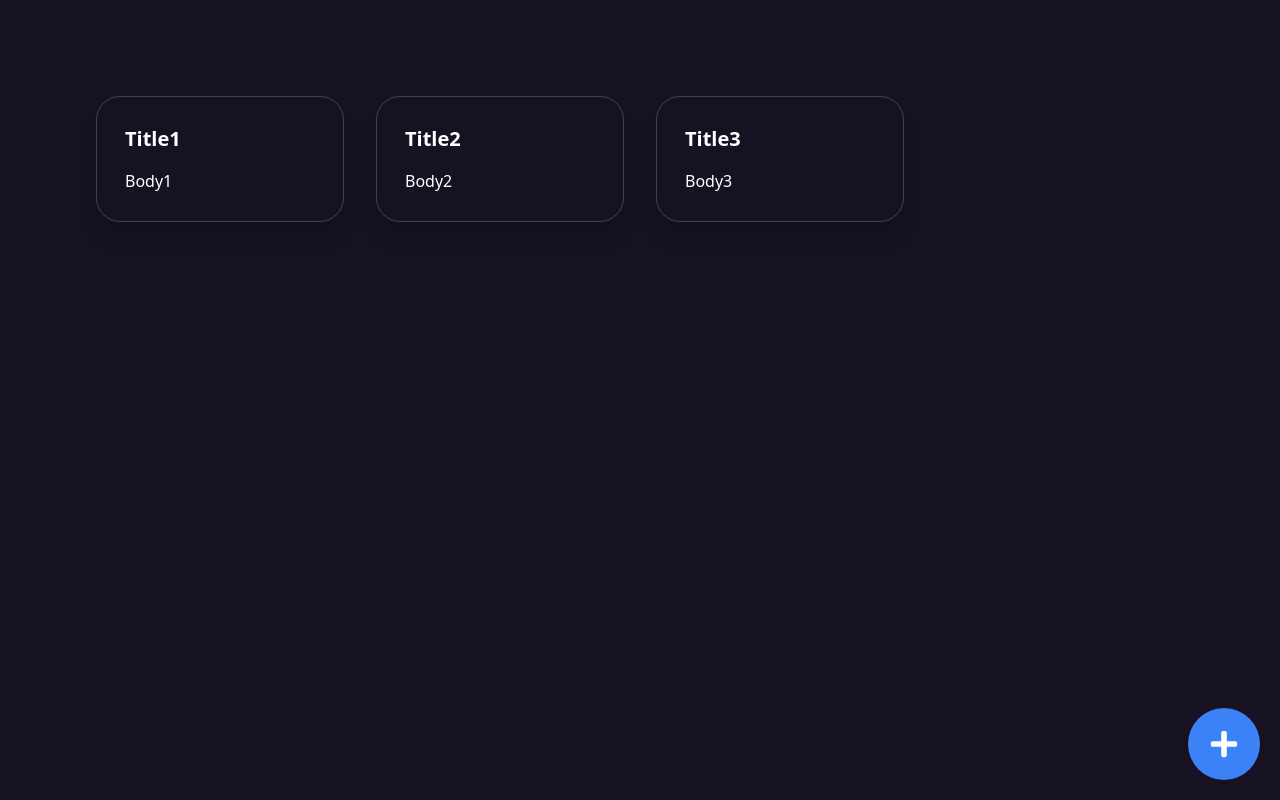
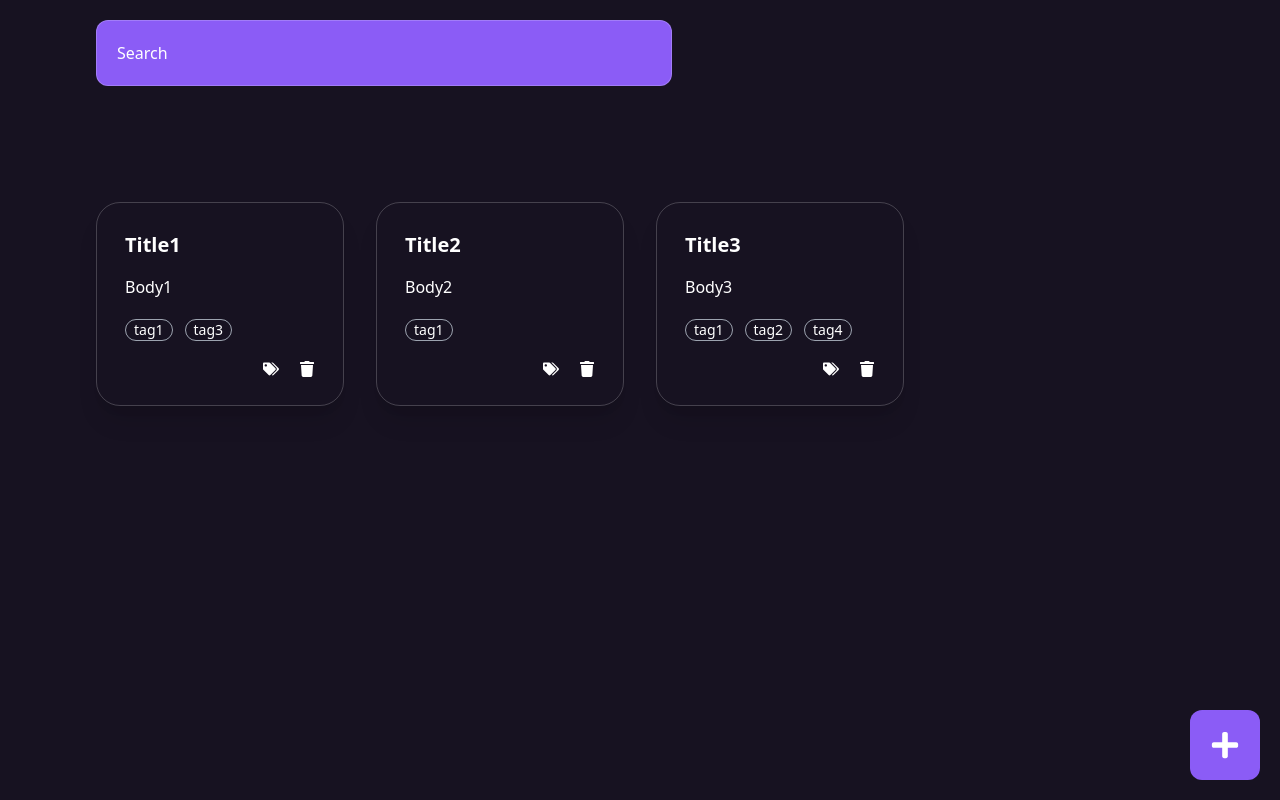
Before and after one commit to spellsharp/Notes_Frontend, a React (Create React App) app: page / in a window 1280 px wide. Built offline with nearby package versions, Linux system fonts and the light colour scheme; a small style sheet from the web is missing.

Commit message:
Made the basic UI

```diff
--- a/src/components/AddNote.jsx
+++ b/src/components/AddNote.jsx
@@ -3,7 +3,7 @@ import { FaPlus } from "react-icons/fa";
 const AddNote = () => {
   return (
     <>
-      <button className="rounded-full border border-white border-opacity-0 p-5 max-w-fit max-h-fit bg-blue-500 hover:border-opacity-70">
+      <button className="rounded-xl p-5 max-w-fit max-h-fit bg-violet-500 hover:bg-violet-600">
         <FaPlus size={"30px"} color={"white"} />
       </button>
     </>
--- a/src/components/Notes.jsx
+++ b/src/components/Notes.jsx
@@ -1,9 +1,11 @@
 import React, { useState, useEffect, useRef } from "react";
+import { FaTags, FaTrash } from "react-icons/fa";
 
-const Notes = ({ propstitle, propsbody }) => {
+const Notes = ({ propstitle, propsbody, propstags }) => {
   const [clicked, setClicked] = useState(false);
   const [title, setTitle] = useState(propstitle);
   const [body, setBody] = useState(propsbody);
+  const [tags, setTags] = useState(propstags);
   const editableRef = useRef(null);
 
   useEffect(() => {
@@ -35,11 +37,22 @@ const Notes = ({ propstitle, propsbody }) => {
     setBody(e.target.value);
   };
 
+  const handleTags = (e) => {
+    e.stopPropagation();
+    console.log("Tags");
+  };
+
+  const handleDelete = (e) => {
+    e.stopPropagation();
+    console.log("Delete");
+  }
+
   return (
     <div
       ref={editableRef}
       onClick={handleClick}
-      className="border border-white border-opacity-20 shadow-xl rounded-3xl text-white max-w-[400px] max-h-[250px] p-7">
+      className="border border-white border-opacity-20 shadow-xl rounded-3xl text-white max-w-[400px] max-h-[250px] p-7"
+    >
       {clicked ? (
         <>
           <input
@@ -67,6 +80,19 @@ const Notes = ({ propstitle, propsbody }) => {
           <p className="overflow-hidden whitespace-nowrap overflow-ellipsis">
             {body}
           </p>
+          <div className="mt-5 flex space-x-3">
+            {tags.map((tag, key) => (
+              <div className="rounded-3xl text-sm border border-gray-400 px-2">
+                {tag}
+              </div>
+            ))}
+          </div>
+          <div className="mt-5 float-right flex space-x-5">
+            <button onClick={handleTags}>
+              <FaTags />
+            </button>
+            <button onClick={handleDelete}><FaTrash /></button>
+          </div>
         </div>
       )}
     </div>
--- /dev/null
+++ b/src/components/SearchBar.jsx
@@ -0,0 +1,13 @@
+import React from "react";
+
+const SearchBar = () => {
+  return (
+    <>
+      <div>
+        <input className="rounded-xl w-full max-w-xl border border-white border-opacity-20 outline-none p-5 bg-violet-500 text-white placeholder:text-white focus:bg-violet-600" placeholder="Search"></input>
+      </div>
+    </>
+  );
+};
+
+export default SearchBar;
--- a/src/pages/HomePage.jsx
+++ b/src/pages/HomePage.jsx
@@ -2,6 +2,7 @@ import React, { useState } from "react";
 import { CSSTransition, TransitionGroup } from "react-transition-group";
 import Notes from "../components/Notes";
 import AddNote from "../components/AddNote";
+import SearchBar from "../components/SearchBar";
 import "../styles/HomePage.css"; // Create a new CSS file (HomePage.css) for custom styles
 
 const HomePage = () => {
@@ -10,19 +11,19 @@ const HomePage = () => {
       uid: "1",
       title: "Title1",
       body: "Body1",
-      tags: ["tag1", "tag2"],
+      tags: ["tag1", "tag3"],
     },
     {
       uid: "2",
       title: "Title2",
       body: "Body2",
-      tags: ["tag1", "tag2"],
+      tags: ["tag1"],
     },
     {
       uid: "3",
       title: "Title3",
       body: "Body3",
-      tags: ["tag1", "tag2"],
+      tags: ["tag1", "tag2", "tag4"],
     },
   ];
   const [notes, setNotes] = useState(data);
@@ -33,7 +34,7 @@ const HomePage = () => {
         uid: Date.now().toString(),
         title: "",
         body: "",
-        tags: ["tag1", "tag2"],
+        tags: [],
       },
       ...prevNotes,
     ]);
@@ -41,12 +42,23 @@ const HomePage = () => {
 
   return (
     <>
+      <div className="p-3 lg:pl-24 sm:p-2 md:p-5">
+        <SearchBar />
+      </div>
       <div className="p-3 lg:pt-24 lg:pl-24 lg:pr-24 sm:p-2 md:p-5">
-        <div className="mx-auto">
+        <div>
           <TransitionGroup className="grid grid-cols-1 md:grid-cols-2 lg:grid-cols-3 xl:grid-cols-4 gap-8">
             {notes.map((note, key) => (
-              <CSSTransition key={note.uid} timeout={500} classNames="note-transition">
-                <Notes propstitle={note.title} propsbody={note.body} />
+              <CSSTransition
+                key={note.uid}
+                timeout={500}
+                classNames="note-transition"
+              >
+                <Notes
+                  propstitle={note.title}
+                  propsbody={note.body}
+                  propstags={note.tags}
+                />
               </CSSTransition>
             ))}
           </TransitionGroup>
```
